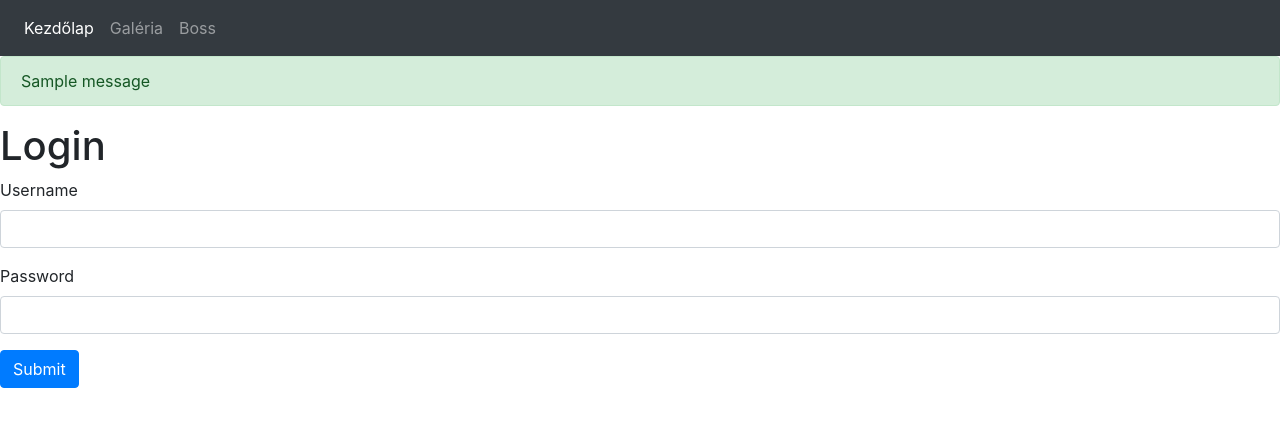
After one commit to Gergeli96/flask_liveart, a Flask app: page /login in a window 1280 px wide. The commit adds this page. Shown: the top 427 px of the page. Run offline with Flask 2, Linux system fonts and the light colour scheme; one stand-in notice (Sample message) is shown; some libraries are stand-ins or nearby versions.

Commit message:
registration ang login

```diff
--- a/app.py
+++ b/app.py
@@ -1,22 +1,35 @@
-from flask import Flask, render_template, request, flash, redirect, url_for, session, logging
+from flask import Flask, render_template, flash, redirect, url_for, session, request, logging
+import pymysql.cursors
+import psycopg2
 from wtforms import Form, StringField, TextAreaField, PasswordField, validators
+from passlib.hash import sha256_crypt
+from functools import wraps
 import os
 from werkzeug import generate_password_hash, check_password_hash
 from werkzeug.utils import secure_filename
 
 
 app = Flask(__name__)
-#mysql = MySQL()
 
-# MySQL configurations
-#app.config['MYSQL_DATABASE_USER'] = 'root'
-#app.config['MYSQL_DATABASE_PASSWORD'] = 'root'
-#app.config['MYSQL_DATABASE_DB'] = 'josi'
-#app.config['MYSQL_DATABASE_HOST'] = 'localhost'
-#mysql.init_app(app)
+connection = pymysql.connect(host='localhost',
+                             user='root',
+                             password='root',
+                             db='josi',
+                             charset='utf8mb4',
+                             cursorclass=pymysql.cursors.DictCursor)
 
-#conn = mysql.connect()
-#cursor = conn.cursor()
+conn = psycopg2.connect("dbname=josi user=postgres password=root host=localhost")
+
+# Check if user logged in
+def is_logged_in(f):
+    @wraps(f)
+    def wrap(*args, **kwargs):
+        if 'logged_in' in session:
+            return f(*args, **kwargs)
+        else:
+            flash('Unauthorized, Please login', 'danger')
+            return redirect(url_for('login'))
+    return wrap
 
 
 @app.route('/')
@@ -27,11 +40,10 @@ def home():
 def galery():
     return render_template('galery.html')
 
-#@app.route('/boss')
-#def boss():
-#    return render_template('boss.html')
 
 
+class UploadForm(Form):
+    chategory = StringField('chategory', [validators.Length(min=1, max=50)])
 
 
 UPLOAD_FOLDER = 'static/uploadedImages'
@@ -43,7 +55,9 @@ def allowed_file(filename):
            filename.rsplit('.', 1)[1].lower() in ALLOWED_EXTENSIONS
 
 @app.route('/boss', methods=['GET', 'POST'])
+@is_logged_in
 def upload_file():
+    form = UploadForm(request.form)
     if request.method == 'POST':
         # check if the post request has the file part
         if 'file' not in request.files:
@@ -59,12 +73,99 @@ def upload_file():
             filename = secure_filename(file.filename)
             print(filename)
             file.save(os.path.join(app.config['UPLOAD_FOLDER'], filename))
+
+            category = form.chategory.data
+            cur = conn.cursor()
+            cur.execute("INSERT INTO images (name, category) VALUES (%s, %s)", (filename, category))
+            conn.commit()
+            cur.close()
+
             return redirect(url_for('upload_file', filename=filename))
 
+    return render_template('boss.html', form=form)
 
-    return render_template('boss.html')
+
+class RegisterForm(Form):
+    name = StringField('Name', [validators.Length(min=1, max=50)])
+    username = StringField('Username', [validators.Length(min=4, max=25)])
+    email = StringField('Email', [validators.Length(min=6, max=50)])
+    password = PasswordField('Password', [
+        validators.DataRequired(),
+        validators.EqualTo('confirm', message='Passwords do not match')
+    ])
+    confirm = PasswordField('Confirm Password')
+
+
+# User Register
+@app.route('/register', methods=['GET', 'POST'])
+def register():
+    form = RegisterForm(request.form)
+    if request.method == 'POST' and form.validate():
+        name = form.name.data
+        email = form.email.data
+        username = form.username.data
+        password = sha256_crypt.encrypt(str(form.password.data))
+
+        cur = conn.cursor()
+        cur.execute("INSERT INTO users (name, email, username, password) VALUES (%s, %s, %s, %s)", (name, email, username, password))
+        conn.commit()
+        cur.close()
+
+
+        flash('You are now registered and can log in', 'success')
+
+        return redirect(url_for('login'))
+    return render_template('register.html', form=form)
+
+
+
+@app.route('/login', methods=['GET', 'POST'])
+def login():
+    if request.method == 'POST':
+        username = request.form['username']
+        password_candidate = request.form['password']
+
+        cur = conn.cursor()
+        cur.execute("SELECT * FROM users WHERE username = %s", [username])
+
+        if cur.rowcount > 0:
+            # Get stored hash
+            data = cur.fetchone()
+            print('adatok')
+            print(data[4])
+            print(password_candidate)
+            password = data[4]
+
+            # Compare Passwords
+            if sha256_crypt.verify(password_candidate, password):
+                # Passed
+                session['logged_in'] = True
+                session['username'] = username
+
+                flash('You are now logged in', 'success')
+                return redirect(url_for('upload_file'))
+            else:
+                error = 'Invalid login'
+                return render_template('login.html', error=error)
+            # Close connection
+            cur.close()
+        else:
+            error = 'Username not found'
+            return render_template('login.html', error=error)
+
+    return render_template('login.html')
+
+
+# Logout
+@app.route('/logout')
+#@is_logged_in
+def logout():
+    session.clear()
+    flash('You are now logged out', 'success')
+    return redirect(url_for('login'))
 
 
 
 if __name__ == '__main__':
+    app.secret_key='secret123'
     app.run(debug=True)
--- a/templates/home.html
+++ b/templates/home.html
@@ -66,7 +66,7 @@
 
 <div class="d-flex flex-column contact">
   <div class="d-flex justify-content-center" style="margin-top: 10vh">
-    <p>Amennyiven valami felkeltette az érdeklődését írjon nelünk a <span style="color: tomato">liveartdesign@liveartdesign.com</span> e-mail címen</p>
+    <p>Amennyiben valami felkeltette az érdeklődését írjon nelünk a <span style="color: tomato">liveartdesign@liveartdesign.com</span> e-mail címen</p>
   </div>
 
   <div class="d-flex justify-content-center">
--- a/templates/includes/_header.html
+++ b/templates/includes/_header.html
@@ -16,4 +16,18 @@
       </li>
     </ul>
   </div>
+
+{% if session.logged_in %}
+  <div class="navbar-right" id="navbarNav">
+    <ul class="navbar-nav">
+      <li class="nav-item">
+        <a class="nav-link" href="/logout">Kijelentkezés</a>
+      </li>
+
+      <li class="nav-item">
+        <a class="nav-link" href="/boss">Boss</a>
+      </li>
+    </ul>
+  </div>
+{% endif %}
 </nav>
--- /dev/null
+++ b/templates/includes/_messages.html
@@ -0,0 +1,15 @@
+{% with messages = get_flashed_messages(with_categories=true) %}
+  {% if messages %}
+    {% for category, message in messages %}
+      <div class="alert alert-{{ category }}">{{ message }}</div>
+    {% endfor %}
+  {% endif %}
+{% endwith %}
+
+{% if error %}
+  <div class="alert alert-danger">{{error}}</div>
+{% endif %}
+
+{% if msg %}
+  <div class="alert alert-success">{{msg}}</div>
+{% endif %}
--- a/templates/layout.html
+++ b/templates/layout.html
@@ -15,7 +15,10 @@
   <body>
     {% include 'includes/_header.html' %}
 
-    {% block body %}
-    {% endblock %}
+    <div>
+      <!-- {% include 'includes/_messages.html' %} -->
+      {% include 'includes/_messages.html' %}
+      {% block body %}{% endblock %}
+    </div>
   </body>
 </html>
--- /dev/null
+++ b/templates/login.html
@@ -0,0 +1,17 @@
+{% extends 'layout.html' %}
+{% block body %}
+
+  <h1>Login</h1>
+  <form action="" method="POST">
+    <div class="form-group">
+      <label>Username</label>
+      <input type="text" name="username" class="form-control" value={{request.form.username}}>
+    </div>
+    <div class="form-group">
+      <label>Password</label>
+      <input type="password" name="password" class="form-control" value={{request.form.password}}>
+    </div>
+    <button type="submit" class="btn btn-primary">Submit</button>
+  </form>
+
+{% endblock %}
```
Also changed, not shown: templates/boss.html (+7 -21 lines), templates/includes/_formhelpers.html (added, +9 -0 lines), templates/register.html (added, +25 -0 lines), static/uploadedImages/44907361_2070693149660003_8971877052856664064_n.jpg (added), static/uploadedImages/Charliechaplin-charliechaplin.jpg (added), static/uploadedImages/jpg.jpg (added).
